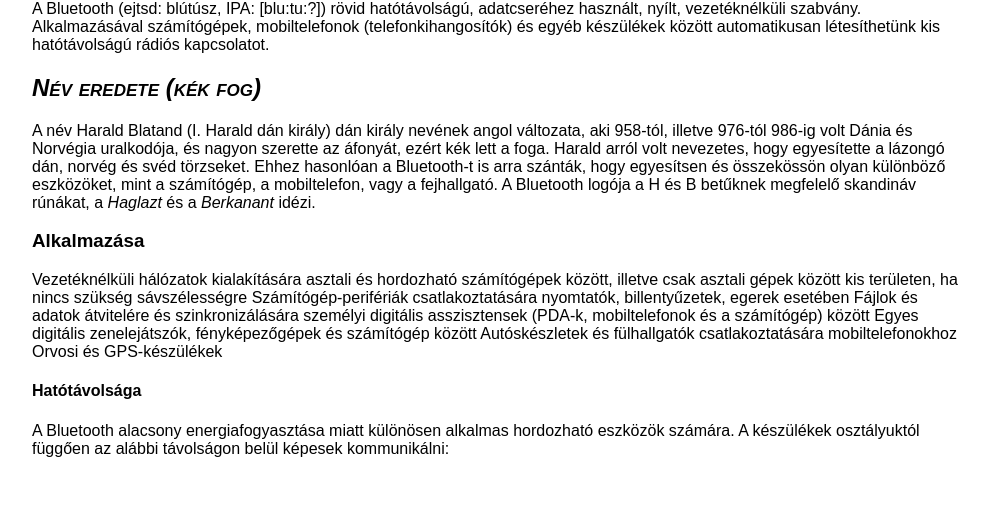
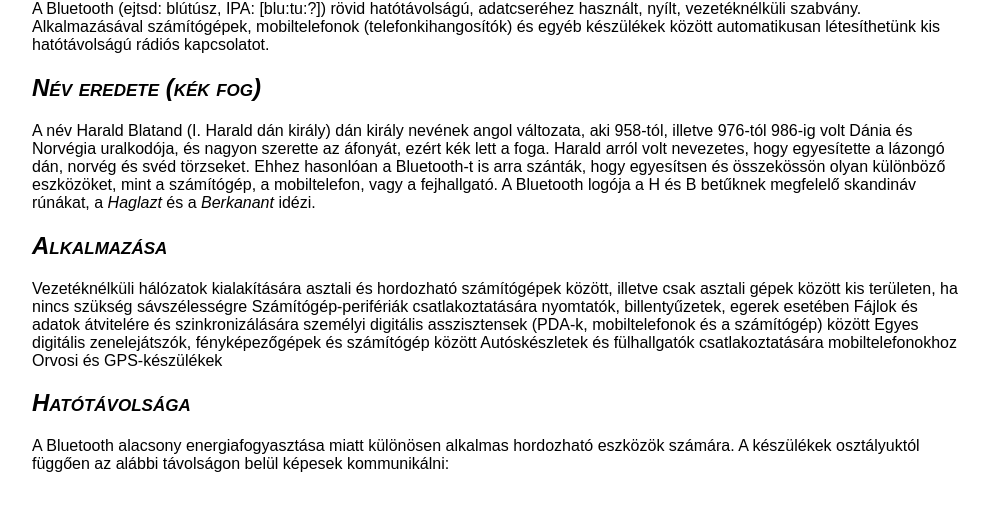
Before and after one commit to Rebcsi/bluetooth, a plain HTML site: page index.html in a window 1280 px wide. Shown: the part 372-882 px from the top of the page, without its empty margins (143-1136 px from the left). Drawn offline with Linux system fonts and the light colour scheme.

Commit message:
Update index.html

```diff
--- a/index.html
+++ b/index.html
@@ -24,7 +24,7 @@
 
     A név Harald Blatand (I. Harald dán király) dán király nevének angol változata, aki 958-tól, illetve 976-tól 986-ig volt Dánia és Norvégia uralkodója, és nagyon szerette az áfonyát, ezért kék lett a foga. Harald arról volt nevezetes, hogy egyesítette a lázongó dán, norvég és svéd törzseket. Ehhez hasonlóan a Bluetooth-t is arra szánták, hogy egyesítsen és összekössön olyan különböző eszközöket, mint a számítógép, a mobiltelefon, vagy a fejhallgató. A Bluetooth logója a H és B betűknek megfelelő skandináv rúnákat, a <i>Haglazt</i> és a <i>Berkanant</i> idézi.
 
-    <h3>Alkalmazása</h3>
+    <h2>Alkalmazása</h2>
 
     Vezetéknélküli hálózatok kialakítására asztali és hordozható számítógépek között, illetve csak asztali gépek között kis területen, ha nincs szükség sávszélességre
     Számítógép-perifériák csatlakoztatására nyomtatók, billentyűzetek, egerek esetében
@@ -33,7 +33,7 @@
     Autóskészletek és fülhallgatók csatlakoztatására mobiltelefonokhoz
     Orvosi és GPS-készülékek
 
-    <h4>Hatótávolsága</h4>
+    <h2>Hatótávolsága</h2>
 
     A Bluetooth alacsony energiafogyasztása miatt különösen alkalmas hordozható eszközök számára. A készülékek osztályuktól függően az alábbi távolságon belül képesek kommunikálni:
 
```
